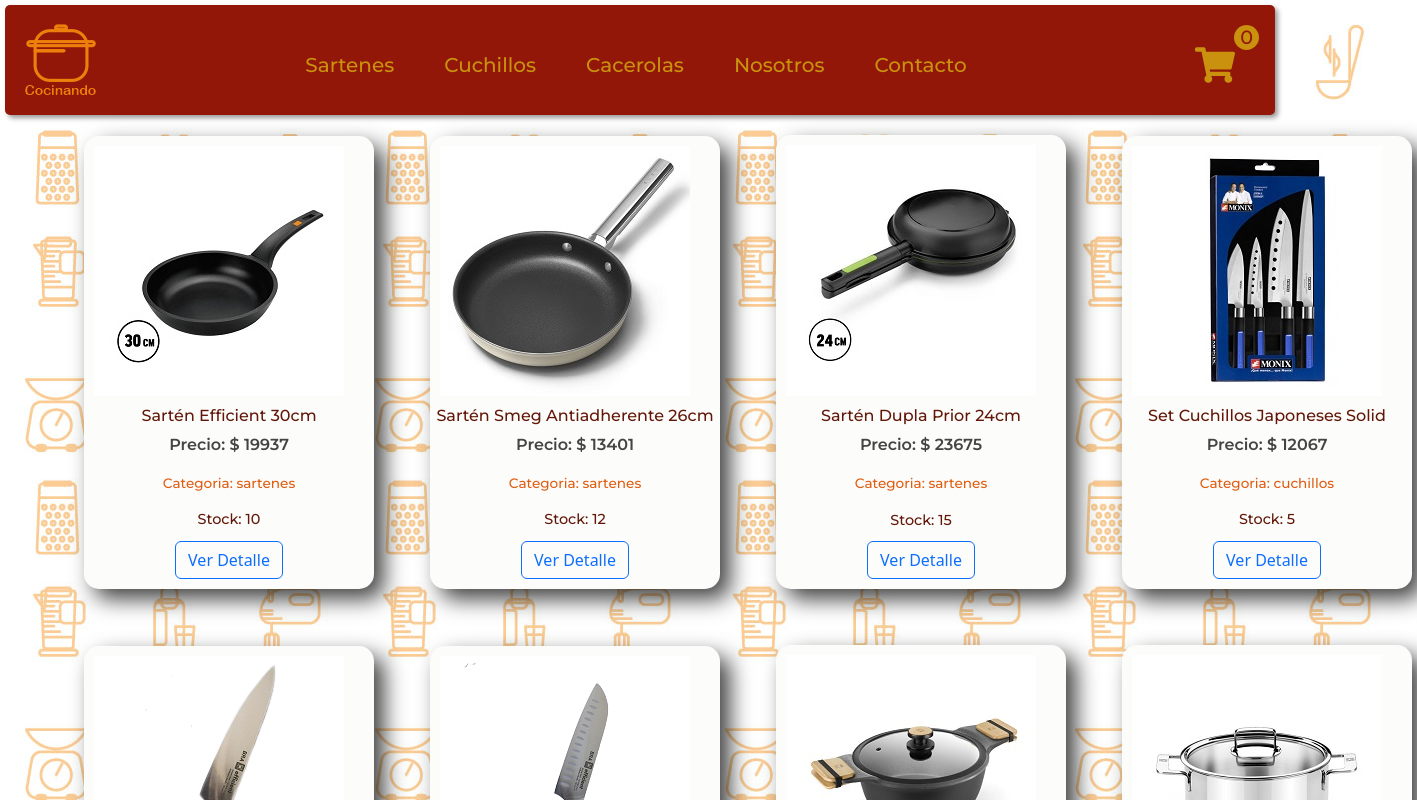
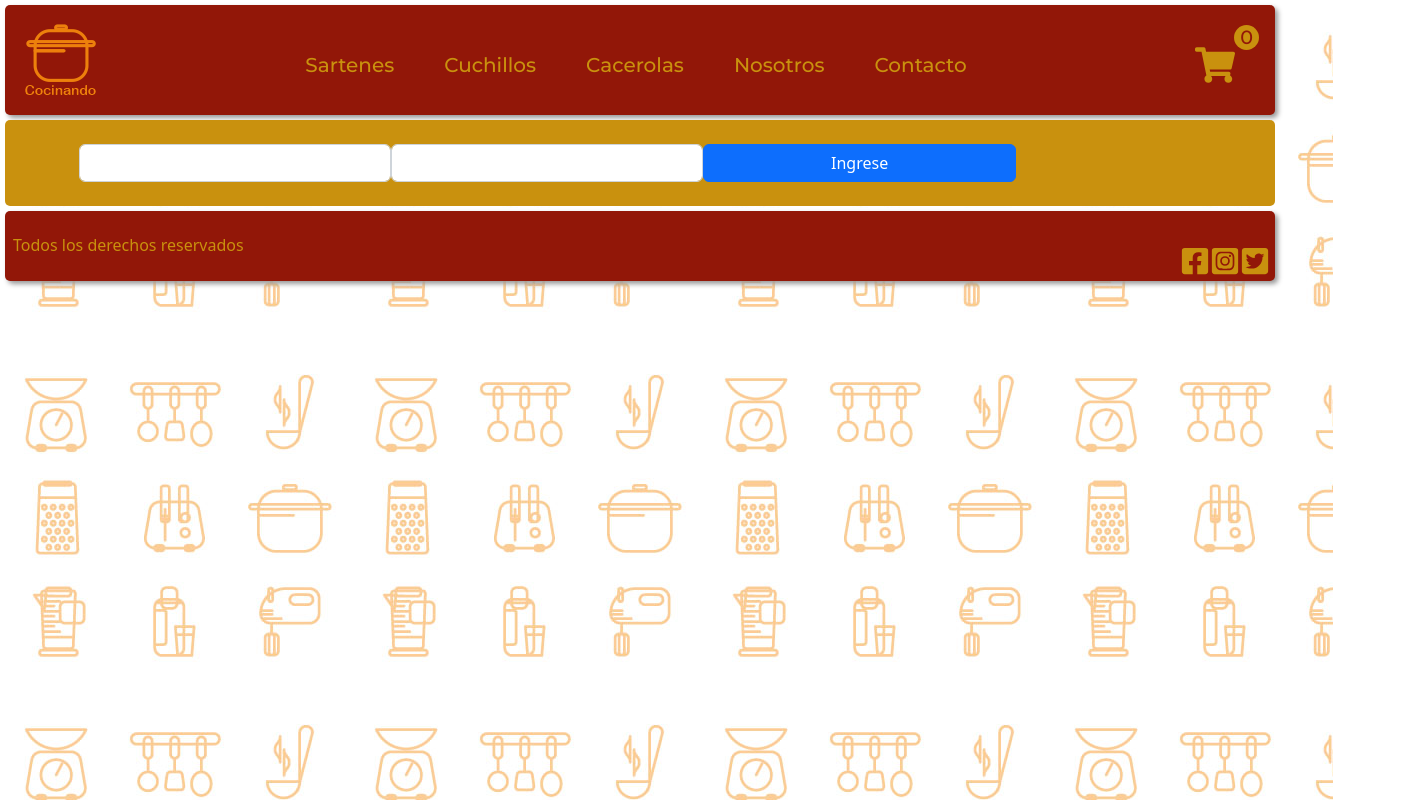
Before and after one commit to MartinAracama/Cocinando-Ecommerce, a React (Create React App) app: page /login in a window 1280 px wide. Before the commit this address led to /. Shown: the top 800 px of the page, 1417 px wide, since content can reach past the window. Built offline with nearby package versions, Linux system fonts and the light colour scheme.

Commit message:
firebase

```diff
--- a/src/App.js
+++ b/src/App.js
@@ -9,8 +9,9 @@
 import { Nosotros } from "./components/Nosotros/nosotros"
 import { Contacto } from "./components/Contacto/contacto"
 import { CartCustomProvider } from "./Context/CartContext";
-
 import { Cart } from './components/Cart/cart';
+import { LoginProvider } from './Context/LoginContext';
+import { LoginScreen } from "./components/LoginScreen/LoginScreen"
 
 
 const App = () => {
@@ -18,7 +19,8 @@
 
 
   return (
-    <CartCustomProvider>
+    <LoginProvider>
+      <CartCustomProvider>
 
         <BrowserRouter>
 
@@ -29,6 +31,7 @@
             <Route path='/' element={  <ItemListContainer/>}/>
             <Route path='/productos/:categoryId' element={ <ItemListContainer/> }/>
             <Route path='/item/:itemId' element={ <ItemDetailContainer/> }/>
+            <Route path='/login' element={ <LoginScreen/> }/>
             <Route path='/cart' element={ <Cart/> }/>
             <Route path='/nosotros' element={ <Nosotros/> }/>
             <Route path='/contacto' element={ <Contacto/> }/>
@@ -41,7 +44,8 @@
 
         </BrowserRouter>
 
-    </CartCustomProvider>
+      </CartCustomProvider>
+    </LoginProvider>
   );
 }
 
--- /dev/null
+++ b/src/Context/LoginContext.js
@@ -0,0 +1,59 @@
+import { createContext, useState } from "react"
+
+
+export const LoginContext = createContext()
+
+const usuarios = [
+    {
+        email: "abc@abc.com",
+        password: "1234"
+    },
+    {
+        email: "martin@aracama.com",
+        password: "1258"
+    },
+    {
+        email: "tuto@aracama.com",
+        password: "4321"
+    },
+]
+
+export const LoginProvider = ({children}) => {
+
+    const [user, setUser] = useState({
+        user: "",
+        logged: false
+    })
+
+    const login = (values) => {
+        const match = usuarios.find(user => user.email === values.email)
+
+        if (match) {
+            if (match.password === values.pass) {
+                setUser({
+                    user: match.email,
+                    logged: true
+                })
+            } else {
+                alert("Password incorrecto")
+            }
+        } else {
+            alert("Email incorrecto")
+        }
+
+    }
+
+    const logout = () => {
+        setUser({
+            user: "",
+            logged: false
+        })
+    }
+
+
+    return (
+        <LoginContext.Provider value={{user, login, logout}}>
+            {children}
+        </LoginContext.Provider>
+    )
+}
--- /dev/null
+++ b/src/components/LoginScreen/LoginScreen.js
@@ -0,0 +1,52 @@
+import React from 'react'
+import { useContext, useState } from 'react'
+import { LoginContext } from '../../Context/LoginContext'
+
+
+
+
+export const LoginScreen = () => {
+
+    const {login, user} = useContext(LoginContext)
+    console.log(user)
+
+    const [email, setEmail] = useState("")
+    const [pass, setPass] = useState("")
+
+    const handleEmailChange = (e) => {
+        setEmail(e.target.value)
+    }
+
+    const handlePassChange = (e) => {
+        setPass(e.target.value)
+    }
+
+    const handleSubmit = (e) => {
+        e.preventDefault()
+
+        login({
+            email,pass
+        })
+    }
+
+    return (
+        <div style={{backgroundColor: "#c9910e", margin: "5px", borderRadius: "5px",}}>
+            <form onSubmit={handleSubmit} className='container py-4'>
+                <input
+                    type={"email"}
+                    className="form-control"
+                    value={email}
+                    onChange={handleEmailChange}
+                />
+                <input
+                    type={"password"}
+                    className="form-control"
+                    value={pass}
+                    onChange={handlePassChange}
+                />
+            <button className='btn btn-primary' type='submit'>Ingrese</button>
+            </form>
+
+        </div>
+  )
+}
--- a/src/components/itemDetailContainer/itemDetailContainer.js
+++ b/src/components/itemDetailContainer/itemDetailContainer.js
@@ -1,9 +1,11 @@
 
 import { useEffect, useState } from 'react';
 import { useParams } from 'react-router-dom';
-import { pedirDatos } from '../../helpers/pedirDatos';
+// import { pedirDatos } from '../../helpers/pedirDatos';
 import { ItemDetail } from "../itemDetail/itemDetail"
 import { Spinner } from '../Spinner/spinner';
+import { doc, getDoc, getDocFromServer } from "firebase/firestore"
+import { db } from '../../Firebase/config';
 
 
 
@@ -17,14 +19,25 @@
   useEffect(() => {
     setLoading(true)
 
-    pedirDatos()
-        .then((data) => {
-            setProducto( data.find((prod) => prod.id === Number(itemId)))
-        })
-        .catch(err => console.log(err))
-        .finally(() => {
-            setLoading(false)
-        })
+    const docRef = doc(db, "Data", itemId)
+
+    getDoc(docRef)
+      .then((doc) => {
+        setProducto({id: doc.id, ...doc.data()})
+      })
+      .finally(() => {
+        setLoading(false)
+      })
+
+
+    // pedirDatos()
+    //     .then((data) => {
+    //         setProducto( data.find((prod) => prod.id === Number(itemId)))
+    //     })
+    //     .catch(err => console.log(err))
+    //     .finally(() => {
+    //         setLoading(false)
+    //     })
 
 
   }, [itemId])
--- a/src/components/itemListContainer/itemListContainer.js
+++ b/src/components/itemListContainer/itemListContainer.js
@@ -1,9 +1,11 @@
+import "./itemListContainer.scss"
 import { useEffect, useState } from 'react';
-import { pedirDatos } from '../../helpers/pedirDatos';
+// import { pedirDatos } from '../../helpers/pedirDatos';
 import { ItemCard } from "../ItemCard/itemCard";
 import { useParams } from 'react-router-dom';
 import { Spinner } from '../Spinner/spinner';
-import "./itemListContainer.scss"
+import { db } from "../../Firebase/config"
+import { collection, getDocs } from "firebase/firestore";
 
 
 export const ItemListContainer = () => {
@@ -17,23 +19,38 @@
 
   useEffect(() => {
       setLoading(true)
-    pedirDatos()
-      .then( (data) => {
-          if (!categoryId) {
-            setProductos(data)
-          } else {
-              setProductos( data.filter((prod) => prod.category === categoryId) )
-          }
-      })
-      .catch((error) => {
-          console.log(error)
-      })
-      .finally(() => {
-        setLoading(false)
 
-      })
+      const productosRef = collection(db, "Data")
+
+      getDocs(productosRef)
+        .then((snapshot) => {
+          const productosDB = snapshot.docs.map( (doc) => ({id: doc.id, ...doc.data()}) )
+           console.log(productosDB)
+
+           setProductos(productosDB)
+        })
+        .finally(() => {
+          setLoading(false)
+        })
+
 
   }, [categoryId])
+
+      // pedirDatos()
+      //   .then( (data) => {
+      //       if (!categoryId) {
+      //         setProductos(data)
+      //       } else {
+      //           setProductos( data.filter((prod) => prod.category === categoryId) )
+      //       }
+      //   })
+      //   .catch((error) => {
+      //       console.log(error)
+      //   })
+      //   .finally(() => {
+      //     setLoading(false)
+
+      //   })
 
 
   return (
```
